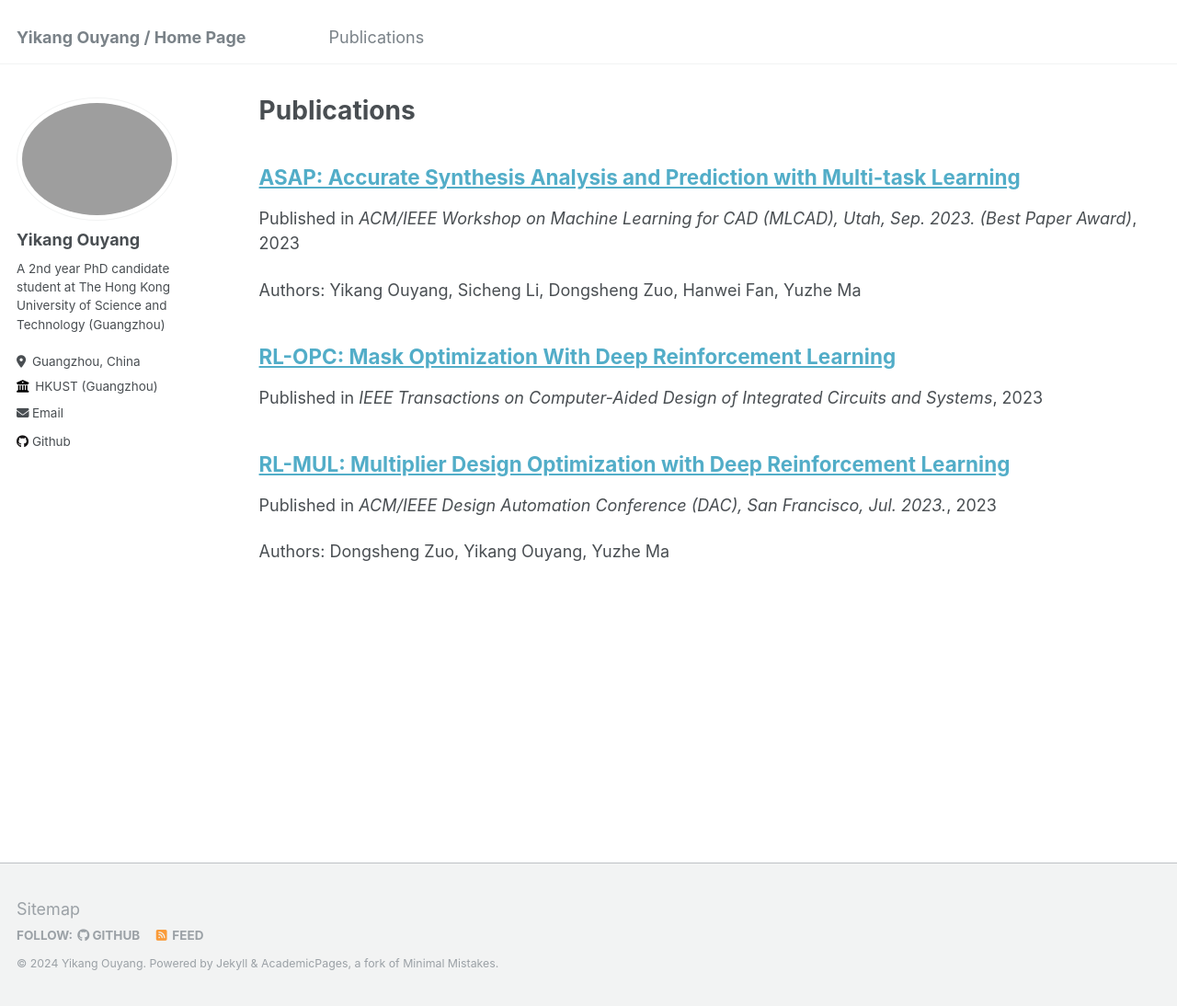
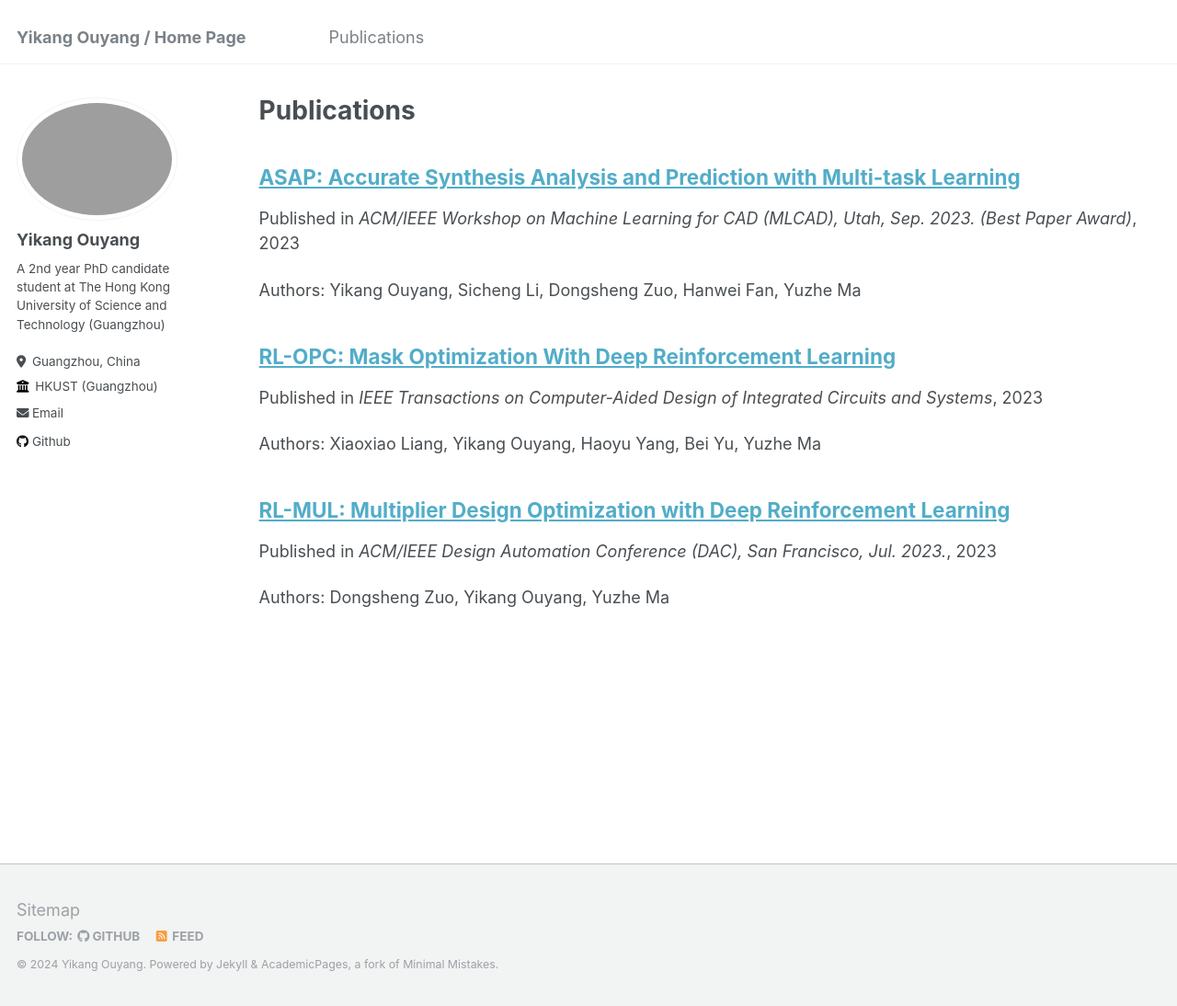
Before and after one commit to YiKangOY/YiKangOY.github.io, a Jekyll site: the page built from _pages/publications.md, in a window 1280 px wide and 1094 px high. Shown: the whole window at 92% size. Built offline with Jekyll 4.4.1, drawn with Linux system fonts in a browser that asks for light colours.

Commit message:
Update paper3.md

```diff
--- a/_publications/paper3.md
+++ b/_publications/paper3.md
@@ -4,5 +4,6 @@ collection: publications
 permalink: /publication/paper3
 date: 2023-08-29
 venue: ' IEEE Transactions on Computer-Aided Design of Integrated Circuits and Systems'
+authors: 'Xiaoxiao Liang, Yikang Ouyang, Haoyu Yang, Bei Yu, Yuzhe Ma'
 paperurl: '[Paper Link](https://ieeexplore.ieee.org/abstract/document/10233698?casa_token=MVrck8gRzJoAAAAA:ZCJDWSGK7ucutBDkX0FDuuMXW7kt0iub_Ud0rTmEbz6YoXaM96zspWWmijIDw7uqX4YDkRBbOavAOQ)'
 ---
```
